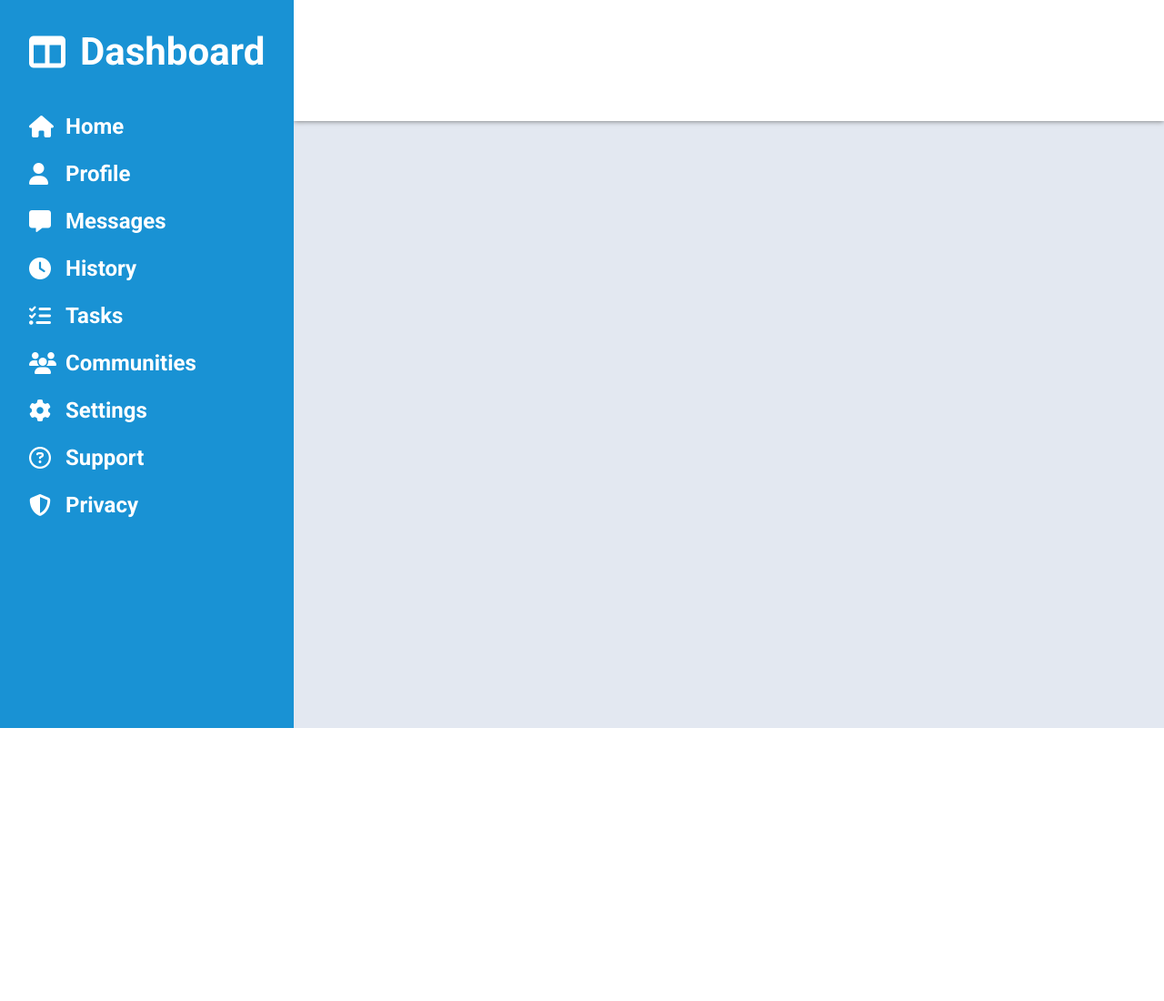
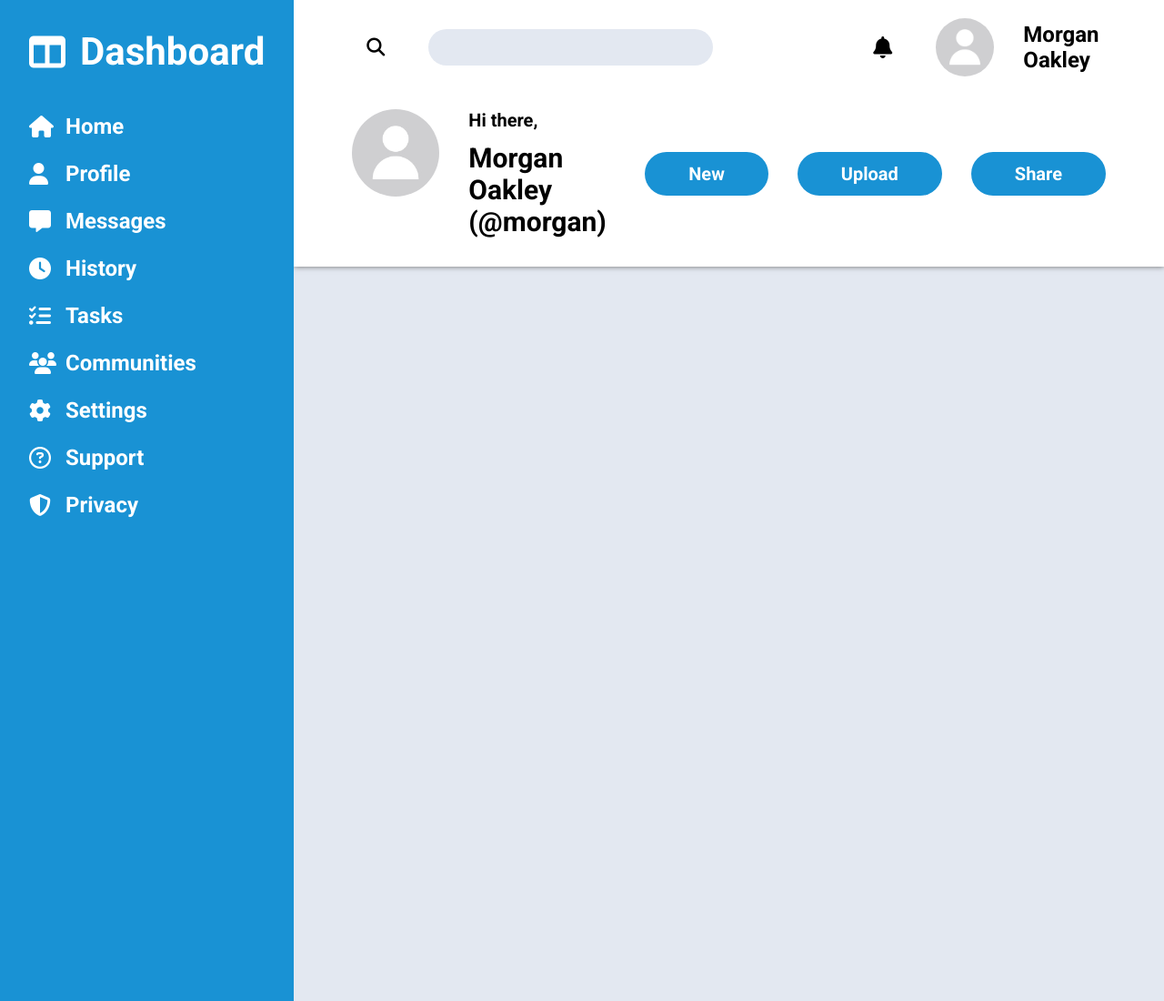
Before and after one commit to enetwarch/odin-admin-dashboard, a plain HTML site: page index.html in a window 1280 px wide. Shown: the top 1100 px of the page at 91% size. Before the commit the page ends 800 px from the top, so only its background shows below. Drawn offline with Linux system fonts and the light colour scheme.

Commit message:
added header

```diff
--- a/css/style.css
+++ b/css/style.css
@@ -38,22 +38,22 @@ body > aside {
     z-index: 2;
 }
 
-aside > * {
+body > aside > * {
     align-items: center;
     display: flex;
     gap: 1rem;
 }
 
-aside header {
+body > aside header {
     font-size: 1.75rem;
     padding: 2rem;
 }
 
-aside header i {
+body > aside header i {
     font-size: 2.5rem;
 }
 
-aside a {
+body > aside a {
     font-size: 1.5rem;
     font-weight: bold;
     padding-block: 0.75rem;
@@ -61,11 +61,11 @@ aside a {
     transition: background-color 0.3s;
 }
 
-aside a:hover {
+body > aside a:hover {
     background-color: hsl(0, 0%, 0%, 0.2);
 }
 
-aside a i {
+body > aside a i {
     align-items: center;
     display: flex;
     height: 1.5rem;
@@ -75,9 +75,115 @@ aside a i {
 
 body > header {
     box-shadow: 0 0 6px var(--dark-2);
+    color: var(--dark-1);
+    display: flex;
+    flex-direction: column;
+    font-weight: bold;
+    gap: 3rem;
+    padding: 2rem 4rem;
     z-index: 1;
 }
 
-main {
+body > header section {
+    display: flex;
+    justify-content: space-between;
+}
+
+body > header section:first-child {
+    height: 2.5rem;
+}
+
+body > header section:first-child i {
+    border-radius: 100%;
+    padding: 1rem;
+    transition: background-color 0.3s;
+}
+
+body > header section:first-child i:hover {
+    background-color: hsl(0, 0%, 0%, 0.2);
+    cursor: pointer;
+}
+
+body > header section:first-child fieldset {
+    align-items: center;
+    border: none;
+    display: flex;
+    flex-grow: 1;
+    font-size: 1.25rem;
+    gap: 2rem;
+    padding-right: 10rem;
+}
+
+body > header section:first-child fieldset input {
+    background-color: var(--light-2);
+    border: none;
+    border-radius: 100px;
+    flex-grow: 1;
+    font-size: 1.5rem;
+    height: 100%;
+    padding-inline: 1rem;
+}
+
+body > header section:first-child figure {
+    align-items: center;
+    display: flex;
+    font-size: 1.5rem;
+    gap: 2rem;
+}
+
+body > header section:first-child figure img {
+    border-radius: 100%;
+    height: 4rem;
+    width: auto;
+}
+
+body > header section:last-child {
+    height: 100%;
+}
+
+body > header section:last-child figure {
+    display: flex;
+    gap: 2rem;
+    justify-content: center;
+}
+
+body > header section:last-child figure img {
+    border-radius: 100%;
+    height: 6rem;
+    width: auto;
+}
+
+body > header section:last-child figure figcaption {
+    display: flex;
+    flex-direction: column;
+    font-size: 1.25rem;
+    gap: 0.75rem;
+    justify-content: center;
+}
+
+body > header section:last-child fieldset {
+    align-items: center;
+    border: none;
+    display: flex;
+    gap: 2rem;
+}
+
+body > header section:last-child button {
+    background-color: var(--primary);
+    border: none;
+    border-radius: 100px;
+    color: var(--light-1);
+    font-size: 1.25rem;
+    font-weight: bold;
+    padding: 0.75rem 3rem;
+    transition: opacity, 0.3s;
+}
+
+body > header section:last-child button:hover {
+    cursor: pointer;
+    opacity: 0.8;
+}
+
+body > main {
     background-color: var(--light-2);
 }
--- a/index.html
+++ b/index.html
@@ -52,7 +52,31 @@
             </a>
         </aside>
         <header>
-
+            <section>
+                <fieldset>
+                    <i class="fa-solid fa-magnifying-glass"></i>
+                    <input type="search">
+                </fieldset>
+                <figure>
+                    <i class="fa-solid fa-bell"></i>
+                    <img src="img/profile.jpg">
+                    <figcaption>Morgan Oakley</figcaption>
+                </figure>
+            </section>
+            <section>
+                <figure>
+                    <img src="img/profile.jpg">
+                    <figcaption>
+                        <p>Hi there,</p>
+                        <h1>Morgan Oakley (@morgan)</h1>
+                    </figcaption>
+                </figure>
+                <fieldset>
+                    <button type="button">New</button>
+                    <button type="button">Upload</button>
+                    <button type="button">Share</button>
+                </fieldset>
+            </section>
         </header>
         <main>
 
```
Also changed, not shown: img/profile.jpg (added).
